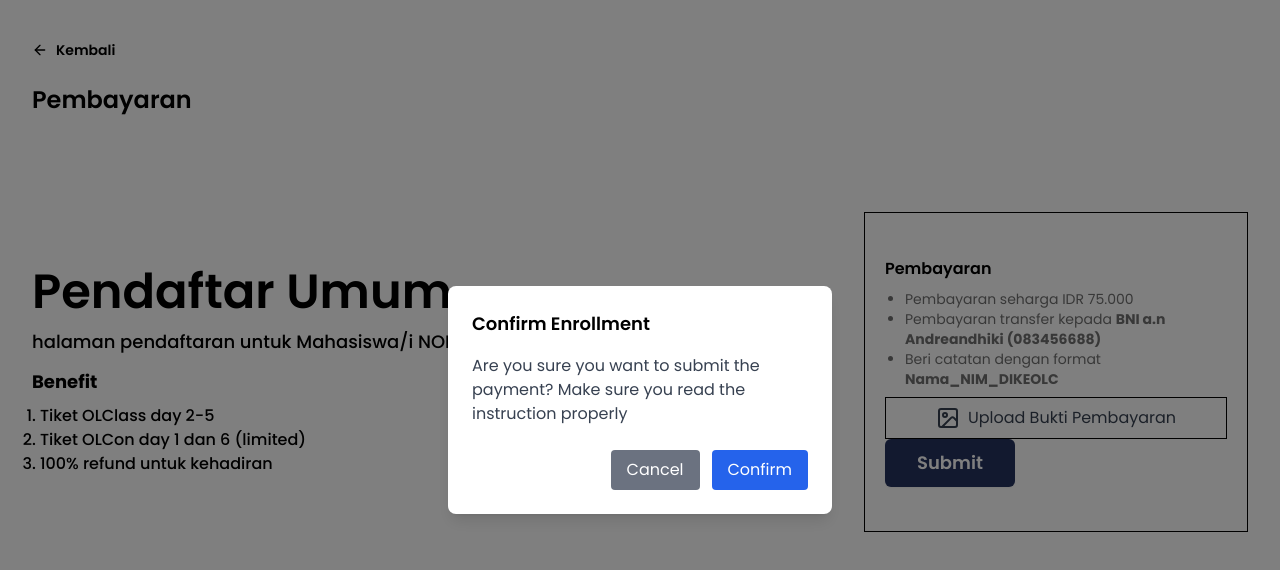
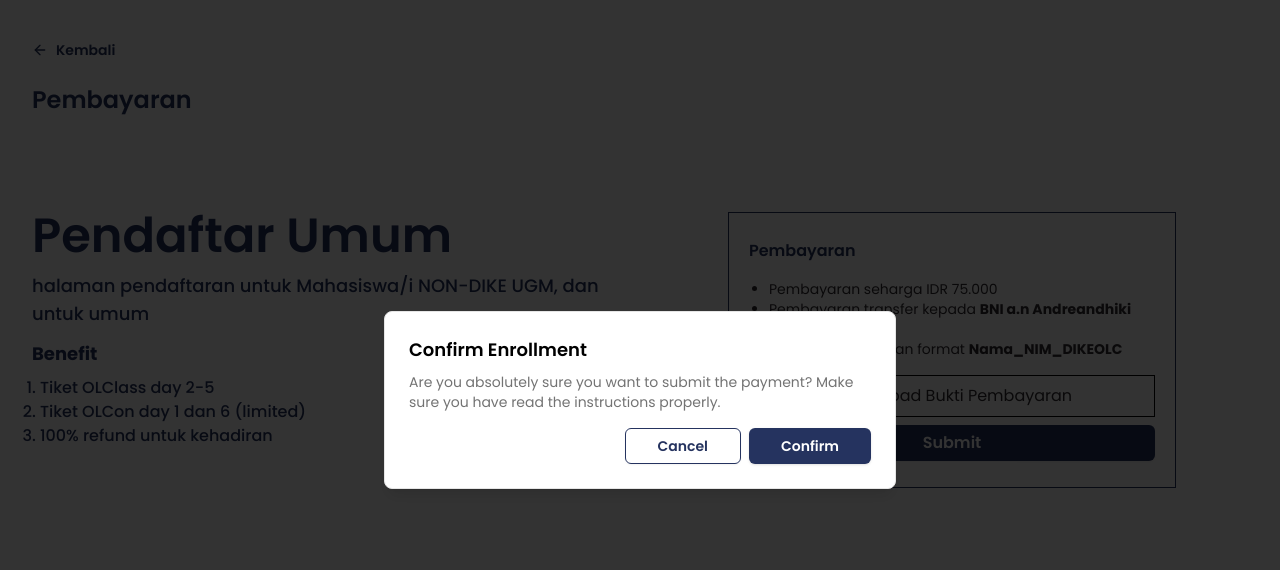
Before and after one commit to vityasyyy/olc_2024_dev, a Next.js app in the folder frontend/: page /olclass/1/payment in a window 1280 px wide. Both pictures are taken after a click on the button "Submit". Shown: the top 570 px of the page. Built offline with nearby package versions, Linux system fonts and the light colour scheme; no server answers.

Commit message:
feat: fetching in olcon

```diff
--- a/frontend/app/olclass/[slug]/payment/page.jsx
+++ b/frontend/app/olclass/[slug]/payment/page.jsx
@@ -7,6 +7,17 @@ import { Button } from "@/components/ui/button";
 import { useEffect, useState } from "react";
 import { Image } from "lucide-react";
 import { useParams, useRouter } from "next/navigation";
+import {
+  AlertDialog,
+  AlertDialogAction,
+  AlertDialogCancel,
+  AlertDialogContent,
+  AlertDialogDescription,
+  AlertDialogFooter,
+  AlertDialogHeader,
+  AlertDialogTitle,
+  AlertDialogTrigger,
+} from "@/components/ui/alert-dialog";
 
 const Payment = () => {
   const params = useParams();
@@ -14,6 +25,7 @@ const Payment = () => {
   const slug = params.slug;
   const [isDike, setIsDike] = useState(false);
   const [error, setError] = useState(null);
+  const [loading, setLoading] = useState(true);
 
   useEffect(() => {
     const fetchData = async () => {
@@ -50,21 +62,20 @@ const Payment = () => {
     fetchData();
   }, [router, slug]);
 
-
   return (
     <>
-      <ContainerLarge>
-        <BackButton black />
+      <ContainerLarge className={`text-custom-blue-dark`}>
+        <BackButton blue />
 
-        <h3 className="mb-8 mt-6 text-xl font-semibold md:text-2xl lg:mt-4">
+        <h3 className="mb-8 mt-6 hidden text-xl font-semibold sm:flex md:text-2xl lg:mt-4">
           Pembayaran
         </h3>
-        <div className="flex flex-col items-center gap-8 md:mt-24 md:flex-row md:justify-between">
+        <div className="grid grid-cols-1 gap-8 md:mt-24 md:grid-cols-2 md:flex-row md:justify-between">
           {/* left/top */}
           <Title isDike={isDike} />
 
           {/* bottom/right */}
-          <PaymentForm slug={slug} />
+          <PaymentForm slug={slug} className={`mx-auto`} />
           {error && <p className="mt-2 text-sm text-red-500">{error}</p>}
         </div>
       </ContainerLarge>
@@ -74,7 +85,7 @@ const Payment = () => {
 
 export default Payment;
 
-const PaymentForm = ({ slug }) => {
+const PaymentForm = ({ slug, className }) => {
   const [loading, setLoading] = useState(false);
   const [error, setError] = useState(null);
   const [isModalOpen, setIsModalOpen] = useState(false); // Track modal state
@@ -93,7 +104,7 @@ const PaymentForm = ({ slug }) => {
             Authorization: `Bearer ${token}`,
             "Content-Type": "application/json",
           },
-        }
+        },
       );
 
       if (!response.ok) {
@@ -116,11 +127,18 @@ const PaymentForm = ({ slug }) => {
   };
 
   return (
-    <div className="flex w-full max-w-sm shrink-0 flex-col gap-px border-[1.5px] border-black px-[20px] py-[28px]">
-      <form onSubmit={handleSubmit} className="mb-3 md:mb-0 lg:py-4">
-        <h4 className="text-md hidden font-semibold sm:block">Pembayaran</h4>
+    <div
+      className={`flex w-full max-w-md shrink-0 flex-col border-[1.5px] border-custom-blue-dark px-[20px] py-[10px] ${className}`}
+    >
+      <form
+        onSubmit={handleSubmit}
+        className="mb-3 flex flex-col gap-2 md:mb-0 lg:py-4"
+      >
+        <h4 className="text-md hidden font-semibold text-custom-blue-dark sm:block">
+          Pembayaran
+        </h4>
         <div className="mb-0 mt-2">
-          <ol className="mx-2 list-outside list-disc pl-3 text-sm text-custom-gray-dark">
+          <ol className="mx-2 list-outside list-disc pl-3 text-sm text-custom-black">
             <li>Pembayaran seharga IDR 75.000</li>
 
             <li>
@@ -135,24 +153,40 @@ const PaymentForm = ({ slug }) => {
         <div className="mb-5 mt-2 flex flex-row items-center justify-center border-[1.5px] border-black px-4 py-2 md:mb-2 lg:mb-0">
           <UploadButton />
         </div>
-        <Button type="submit" className="py-6 text-lg" variant="secondary">
-          Submit
-        </Button>
+        <AlertDialog>
+          <AlertDialogTrigger asChild>
+            <Button variant={`secondary`} className={`py-3 text-base`}>
+              Submit
+            </Button>
+          </AlertDialogTrigger>
+          <AlertDialogContent>
+            <AlertDialogHeader>
+              <AlertDialogTitle>Confirm Enrollment</AlertDialogTitle>
+              <AlertDialogDescription>
+                Are you absolutely sure you want to submit the payment? Make
+                sure you have read the instructions properly.
+              </AlertDialogDescription>
+            </AlertDialogHeader>
+            <AlertDialogFooter>
+              <AlertDialogCancel
+                className={`border-custom-blue-dark text-custom-blue-dark hover:bg-custom-blue-dark/10`}
+              >
+                Cancel
+              </AlertDialogCancel>
+              <AlertDialogAction
+                className={`bg-custom-blue-dark text-white hover:bg-custom-blue-dark/80`}
+              >
+                Confirm
+              </AlertDialogAction>
+            </AlertDialogFooter>
+          </AlertDialogContent>
+        </AlertDialog>
       </form>
 
       {error && <p className="mt-2 text-sm text-red-500">{error}</p>}
-
-      {/* Confirmation Modal */}
-      <Modal
-        isOpen={isModalOpen}
-        onConfirm={handleEnrollment} // Handle actual enrollment on confirmation
-        onCancel={() => setIsModalOpen(false)} // Close modal if canceled
-        loading={loading} // Pass loading state to disable buttons during submission
-      />
     </div>
   );
 };
-
 
 const UploadButton = () => (
   <div>
@@ -160,7 +194,7 @@ const UploadButton = () => (
       href="https://drive.google.com/your-upload-link"
       target="_blank"
       rel="noopener noreferrer"
-      className="text-md flex items-center text-gray-700 transition duration-200 hover:text-blue-600"
+      className="text-md flex items-center text-custom-black transition-all hover:text-custom-gray-dark"
     >
       <span className="mr-2 block">
         <Image />
@@ -175,21 +209,22 @@ const Modal = ({ isOpen, onConfirm, onCancel, loading }) => {
 
   return (
     <div className="fixed inset-0 z-50 flex items-center justify-center bg-black bg-opacity-50">
-      <div className="bg-white p-6 rounded-lg shadow-lg max-w-sm w-full">
-        <h2 className="text-lg font-semibold mb-4">Confirm Enrollment</h2>
+      <div className="w-full max-w-sm rounded-lg bg-white p-6 shadow-lg">
+        <h2 className="mb-4 text-lg font-semibold">Confirm Enrollment</h2>
         <p className="mb-6 text-gray-700">
-          Are you sure you want to submit the payment? Make sure you read the instruction properly
+          Are you sure you want to submit the payment? Make sure you read the
+          instruction properly
         </p>
         <div className="flex justify-end space-x-3">
           <button
-            className="bg-gray-500 text-white px-4 py-2 rounded hover:bg-gray-600"
+            className="rounded bg-gray-500 px-4 py-2 text-white hover:bg-gray-600"
             onClick={onCancel}
           >
             Cancel
           </button>
           <button
-            className={`bg-blue-600 text-white px-4 py-2 rounded hover:bg-blue-700 ${
-              loading ? "opacity-50 cursor-not-allowed" : ""
+            className={`w rounded bg-blue-600 px-4 py-2 text-white hover:bg-blue-700 ${
+              loading ? "cursor-not-allowed opacity-50" : ""
             }`}
             onClick={onConfirm}
             disabled={loading}
--- a/frontend/components/global/BackButton.jsx
+++ b/frontend/components/global/BackButton.jsx
@@ -3,10 +3,14 @@ import { Button } from "@/components/ui/button";
 import { ArrowLeft } from "lucide-react";
 import { useRouter } from "next/navigation";
 
-const BackButton = ({ black = false, className }) => {
+const BackButton = ({ black = false, blue = false, className }) => {
   const Router = useRouter();
   return (
-    <Button onClick={() => Router.back()} variant="link" className={`px-0 ${black ? 'text-black' : 'text-white'} ${className}`}>
+    <Button
+      onClick={() => Router.back()}
+      variant="link"
+      className={`px-0 ${black ? "text-black" : "text-white"} ${blue && "text-custom-blue-dark"} ${className}`}
+    >
       <ArrowLeft className="mr-2 h-4 w-4" />
       Kembali
     </Button>
--- a/frontend/components/home/Toast.jsx
+++ b/frontend/components/home/Toast.jsx
@@ -13,7 +13,7 @@ const Toast = () => {
     text = <Skeleton className="h-8 w-52" />;
     button = (
       <Button className="w-32 font-medium sm:w-fit">
-        <Skeleton className="h-8 w-24" />
+        <Skeleton className="h-4 w-24" />
       </Button>
     );
   } else {
--- a/frontend/components/olcon/RegisterButton.jsx
+++ b/frontend/components/olcon/RegisterButton.jsx
@@ -2,6 +2,19 @@
 import { useState } from "react";
 import { useRouter } from "next/navigation";
 import { Button } from "../ui/button";
+import { Input } from "@/components/ui/input";
+import { Label } from "@/components/ui/label";
+import {
+  AlertDialog,
+  AlertDialogAction,
+  AlertDialogCancel,
+  AlertDialogContent,
+  AlertDialogDescription,
+  AlertDialogFooter,
+  AlertDialogHeader,
+  AlertDialogTitle,
+  AlertDialogTrigger,
+} from "@/components/ui/alert-dialog";
 
 const RegisterButton = ({ classSlug }) => {
   const [isModalOpen, setIsModalOpen] = useState(false); // Track modal visibility
@@ -22,7 +35,9 @@ const RegisterButton = ({ classSlug }) => {
     try {
       const token = localStorage.getItem("token");
 
-      const response = await fetch(`${process.env.NEXT_PUBLIC_API_URL}/olcon/joinolcon`, {
+      const response = await fetch(
+        `${process.env.NEXT_PUBLIC_API_URL}/olcon/joinolcon`,
+        {
           method: "POST",
           headers: {
             Authorization: `Bearer ${token}`,
@@ -32,10 +47,13 @@ const RegisterButton = ({ classSlug }) => {
             username,
             email,
           }),
-      });
+        },
+      );
+
+      console.log("ini error message:", response.message);
 
       if (!response.ok) {
-        throw new Error("Registration failed. Please try again.");
+        throw new Error("Registration failed. This email might have been registered before.");
       }
 
       // Redirect to success page or OLCon page after successful registration
@@ -50,6 +68,65 @@ const RegisterButton = ({ classSlug }) => {
 
   return (
     <>
+      <AlertDialog>
+        <AlertDialogTrigger asChild>
+          <Button variant="secondary">Enroll</Button>
+        </AlertDialogTrigger>
+        <AlertDialogContent className="max-w-md">
+          <AlertDialogHeader>
+            <AlertDialogTitle className="mx-auto">
+              Enter Your Information
+            </AlertDialogTitle>
+            <AlertDialogDescription className="mx-auto">
+              Please provide your name and email address.
+            </AlertDialogDescription>
+          </AlertDialogHeader>
+          <div className="grid w-full items-center gap-4">
+            <div className="flex flex-col space-y-1.5">
+              <Label htmlFor="name">Name</Label>
+              <Input
+                id="name"
+                placeholder="Enter your name"
+                value={username}
+                onChange={(e) => setUsername(e.target.value)}
+                required
+              />
+            </div>
+            <div className="flex flex-col space-y-1.5">
+              <Label htmlFor="email">Email</Label>
+              <Input
+                id="email"
+                type="email"
+                placeholder="Enter your email"
+                value={email}
+                onChange={(e) => setEmail(e.target.value)}
+                required
+              />
+            </div>
+
+            {/* Error Message */}
+            {error && <p className="text-sm text-red-500">{error}</p>}
+          </div>
+          <AlertDialogFooter className="ml-0 mt-6">
+            <div className="flex w-full flex-col gap-3">
+              <AlertDialogAction
+                className="bg-custom-blue-dark text-white hover:bg-custom-blue-dark/90"
+                onClick={handleConfirm}
+              >
+                Submit
+              </AlertDialogAction>
+              <AlertDialogCancel className="border-custom-blue-dark text-custom-blue-dark hover:bg-custom-blue-dark/10">
+                Cancel
+              </AlertDialogCancel>
+            </div>
+          </AlertDialogFooter>
+        </AlertDialogContent>
+      </AlertDialog>
+    </>
+  );
+
+  return (
+    <>
       {/* Register Button */}
       <Button variant="secondary" onClick={handleAction}>
         Join OLCon
@@ -58,12 +135,15 @@ const RegisterButton = ({ classSlug }) => {
       {/* Modal */}
       {isModalOpen && (
         <div className="fixed inset-0 z-50 flex items-center justify-center bg-black bg-opacity-50">
-          <div className="bg-white p-6 rounded-lg shadow-lg max-w-sm w-full">
-            <h2 className="text-lg font-semibold mb-4">Register for OLCon</h2>
+          <div className="w-full max-w-sm rounded-lg bg-white p-6 shadow-lg">
+            <h2 className="mb-4 text-lg font-semibold">Register for OLCon</h2>
 
             {/* Username Field */}
             <div className="mb-4">
-              <label htmlFor="username" className="block text-sm font-medium text-gray-700">
+              <label
+                htmlFor="username"
+                className="block text-sm font-medium text-gray-700"
+              >
                 Username
               </label>
               <input
@@ -71,14 +151,17 @@ const RegisterButton = ({ classSlug }) => {
                 type="text"
                 value={username}
                 onChange={(e) => setUsername(e.target.value)}
-                className="mt-1 block w-full border-gray-300 rounded-md shadow-sm focus:border-blue-500 focus:ring-blue-500 sm:text-sm"
+                className="mt-1 block w-full rounded-md border-gray-300 shadow-sm focus:border-blue-500 focus:ring-blue-500 sm:text-sm"
                 placeholder="Enter your username"
               />
             </div>
 
             {/* Email Field */}
             <div className="mb-4">
-              <label htmlFor="email" className="block text-sm font-medium text-gray-700">
+              <label
+                htmlFor="email"
+                className="block text-sm font-medium text-gray-700"
+              >
                 Email
               </label>
               <input
@@ -86,7 +169,7 @@ const RegisterButton = ({ classSlug }) => {
                 type="email"
                 value={email}
                 onChange={(e) => setEmail(e.target.value)}
-                className="mt-1 block w-full border-gray-300 rounded-md shadow-sm focus:border-blue-500 focus:ring-blue-500 sm:text-sm"
+                className="mt-1 block w-full rounded-md border-gray-300 shadow-sm focus:border-blue-500 focus:ring-blue-500 sm:text-sm"
                 placeholder="Enter your email"
               />
             </div>
@@ -97,14 +180,14 @@ const RegisterButton = ({ classSlug }) => {
             {/* Buttons */}
             <div className="flex justify-end space-x-3">
               <button
-                className="bg-gray-500 text-white px-4 py-2 rounded hover:bg-gray-600"
+                className="rounded bg-gray-500 px-4 py-2 text-white hover:bg-gray-600"
                 onClick={() => setIsModalOpen(false)}
               >
                 Cancel
               </button>
               <button
-                className={`bg-blue-600 text-white px-4 py-2 rounded hover:bg-blue-700 ${
-                  loading ? "opacity-50 cursor-not-allowed" : ""
+                className={`rounded bg-blue-600 px-4 py-2 text-white hover:bg-blue-700 ${
+                  loading ? "cursor-not-allowed opacity-50" : ""
                 }`}
                 onClick={handleConfirm}
                 disabled={loading}
--- a/frontend/components/payment/Title.jsx
+++ b/frontend/components/payment/Title.jsx
@@ -2,7 +2,7 @@ export default function Title({ isDike }) {
   if (isDike)
     return (
       <>
-        <div className="flex flex-col gap-2 lg:max-h-72 lg:max-w-[52rem]">
+        <div className="flex w-full flex-col gap-2 lg:max-h-72">
           <h1 className="text-2xl font-semibold md:text-4xl lg:text-5xl">
             Mahasiswa/i Departemen Ilmu Komputer dan Elektronika UGM
           </h1>
@@ -11,7 +11,7 @@ export default function Title({ isDike }) {
             Elektronika UGM
           </p>
           <p className="text-lg font-bold">Benefit</p>
-          <ol className="mx-2 list-inside list-decimal font-medium">
+          <ol className="mx-2 list-outside font-medium">
             <li>Tiket OLClass day 2-5</li>
             <li>Tiket OLCon day 1 dan 6 (limited)</li>
             <li>100% refund untuk kehadiran</li>
--- /dev/null
+++ b/frontend/components/ui/alert-dialog.jsx
@@ -0,0 +1,99 @@
+"use client"
+
+import * as React from "react"
+import * as AlertDialogPrimitive from "@radix-ui/react-alert-dialog"
+
+import { cn } from "@/lib/utils"
+import { buttonVariants } from "@/components/ui/button"
+
+const AlertDialog = AlertDialogPrimitive.Root
+
+const AlertDialogTrigger = AlertDialogPrimitive.Trigger
+
+const AlertDialogPortal = AlertDialogPrimitive.Portal
+
+const AlertDialogOverlay = React.forwardRef(({ className, ...props }, ref) => (
+  <AlertDialogPrimitive.Overlay
+    className={cn(
+      "fixed inset-0 z-50 bg-black/80 data-[state=open]:animate-in data-[state=closed]:animate-out data-[state=closed]:fade-out-0 data-[state=open]:fade-in-0",
+      className
+    )}
+    {...props}
+    ref={ref} />
+))
+AlertDialogOverlay.displayName = AlertDialogPrimitive.Overlay.displayName
+
+const AlertDialogContent = React.forwardRef(({ className, ...props }, ref) => (
+  <AlertDialogPortal>
+    <AlertDialogOverlay />
+    <AlertDialogPrimitive.Content
+      ref={ref}
+      className={cn(
+        "fixed left-[50%] top-[50%] z-50 grid w-full max-w-lg translate-x-[-50%] translate-y-[-50%] gap-4 border border-neutral-200 bg-white p-6 shadow-lg duration-200 data-[state=open]:animate-in data-[state=closed]:animate-out data-[state=closed]:fade-out-0 data-[state=open]:fade-in-0 data-[state=closed]:zoom-out-95 data-[state=open]:zoom-in-95 data-[state=closed]:slide-out-to-left-1/2 data-[state=closed]:slide-out-to-top-[48%] data-[state=open]:slide-in-from-left-1/2 data-[state=open]:slide-in-from-top-[48%] sm:rounded-lg dark:border-neutral-800 dark:bg-neutral-950",
+        className
+      )}
+      {...props} />
+  </AlertDialogPortal>
+))
+AlertDialogContent.displayName = AlertDialogPrimitive.Content.displayName
+
+const AlertDialogHeader = ({
+  className,
+  ...props
+}) => (
+  <div
+    className={cn("flex flex-col space-y-2 text-center sm:text-left", className)}
+    {...props} />
+)
+AlertDialogHeader.displayName = "AlertDialogHeader"
+
+const AlertDialogFooter = ({
+  className,
+  ...props
+}) => (
+  <div
+    className={cn("flex flex-col-reverse sm:flex-row sm:justify-end sm:space-x-2", className)}
+    {...props} />
+)
+AlertDialogFooter.displayName = "AlertDialogFooter"
+
+const AlertDialogTitle = React.forwardRef(({ className, ...props }, ref) => (
+  <AlertDialogPrimitive.Title ref={ref} className={cn("text-lg font-semibold", className)} {...props} />
+))
+AlertDialogTitle.displayName = AlertDialogPrimitive.Title.displayName
+
+const AlertDialogDescription = React.forwardRef(({ className, ...props }, ref) => (
+  <AlertDialogPrimitive.Description
+    ref={ref}
+    className={cn("text-sm text-neutral-500 dark:text-neutral-400", className)}
+    {...props} />
+))
+AlertDialogDescription.displayName =
+  AlertDialogPrimitive.Description.displayName
+
+const AlertDialogAction = React.forwardRef(({ className, ...props }, ref) => (
+  <AlertDialogPrimitive.Action ref={ref} className={cn(buttonVariants(), className)} {...props} />
+))
+AlertDialogAction.displayName = AlertDialogPrimitive.Action.displayName
+
+const AlertDialogCancel = React.forwardRef(({ className, ...props }, ref) => (
+  <AlertDialogPrimitive.Cancel
+    ref={ref}
+    className={cn(buttonVariants({ variant: "outline" }), "mt-2 sm:mt-0", className)}
+    {...props} />
+))
+AlertDialogCancel.displayName = AlertDialogPrimitive.Cancel.displayName
+
+export {
+  AlertDialog,
+  AlertDialogPortal,
+  AlertDialogOverlay,
+  AlertDialogTrigger,
+  AlertDialogContent,
+  AlertDialogHeader,
+  AlertDialogFooter,
+  AlertDialogTitle,
+  AlertDialogDescription,
+  AlertDialogAction,
+  AlertDialogCancel,
+}
--- /dev/null
+++ b/frontend/components/ui/input.jsx
@@ -0,0 +1,19 @@
+import * as React from "react"
+
+import { cn } from "@/lib/utils"
+
+const Input = React.forwardRef(({ className, type, ...props }, ref) => {
+  return (
+    (<input
+      type={type}
+      className={cn(
+        "flex h-9 w-full rounded-md border border-neutral-200 bg-transparent px-3 py-1 text-sm shadow-sm transition-colors file:border-0 file:bg-transparent file:text-sm file:font-medium file:text-neutral-950 placeholder:text-neutral-500 focus-visible:outline-none focus-visible:ring-1 focus-visible:ring-neutral-950 disabled:cursor-not-allowed disabled:opacity-50 dark:border-neutral-800 dark:file:text-neutral-50 dark:placeholder:text-neutral-400 dark:focus-visible:ring-neutral-300",
+        className
+      )}
+      ref={ref}
+      {...props} />)
+  );
+})
+Input.displayName = "Input"
+
+export { Input }
--- /dev/null
+++ b/frontend/components/ui/label.jsx
@@ -0,0 +1,18 @@
+"use client"
+
+import * as React from "react"
+import * as LabelPrimitive from "@radix-ui/react-label"
+import { cva } from "class-variance-authority";
+
+import { cn } from "@/lib/utils"
+
+const labelVariants = cva(
+  "text-sm font-medium leading-none peer-disabled:cursor-not-allowed peer-disabled:opacity-70"
+)
+
+const Label = React.forwardRef(({ className, ...props }, ref) => (
+  <LabelPrimitive.Root ref={ref} className={cn(labelVariants(), className)} {...props} />
+))
+Label.displayName = LabelPrimitive.Root.displayName
+
+export { Label }
--- a/frontend/package.json
+++ b/frontend/package.json
@@ -10,6 +10,7 @@
   },
   "dependencies": {
     "@radix-ui/react-accordion": "^1.2.0",
+    "@radix-ui/react-alert-dialog": "^1.1.1",
     "@radix-ui/react-dialog": "^1.1.1",
     "@radix-ui/react-dropdown-menu": "^2.1.1",
     "@radix-ui/react-icons": "^1.3.0",
@@ -18,6 +19,7 @@
     "@radix-ui/react-progress": "^1.1.0",
     "@radix-ui/react-radio-group": "^1.2.0",
     "@radix-ui/react-slot": "^1.1.0",
+    "@radix-ui/react-toast": "^1.2.1",
     "axios": "^1.7.7",
     "class-variance-authority": "^0.7.0",
     "clsx": "^2.1.1",
```
Also changed, not shown: frontend/app/olcon/page.jsx (+20 -8 lines), frontend/components/home/Classes.jsx (+16 -6 lines), frontend/.eslintrc.json, 1 other file (tests, documents, lock files or other folders). Lines whose indentation alone changed are shown as unchanged.
